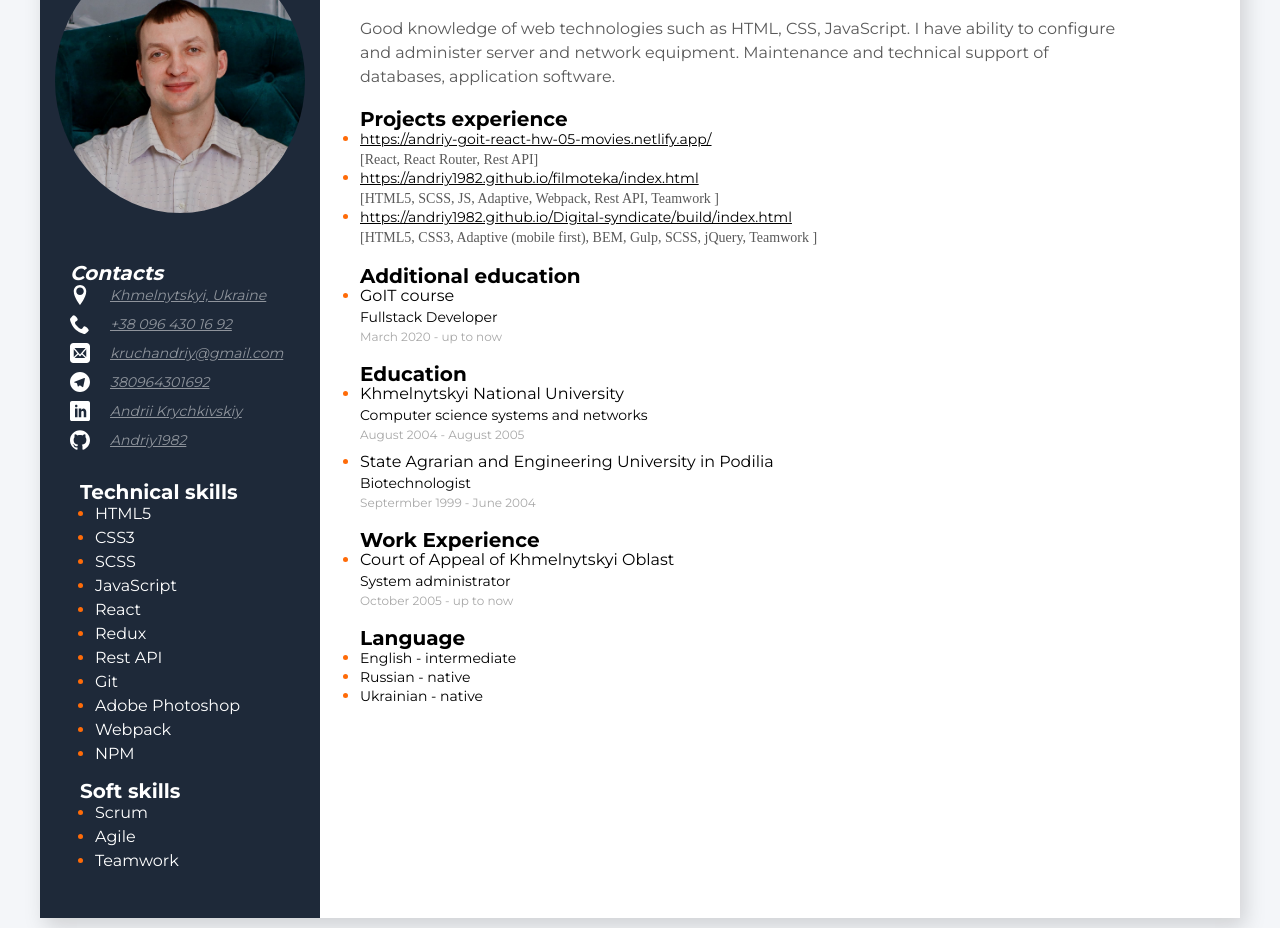
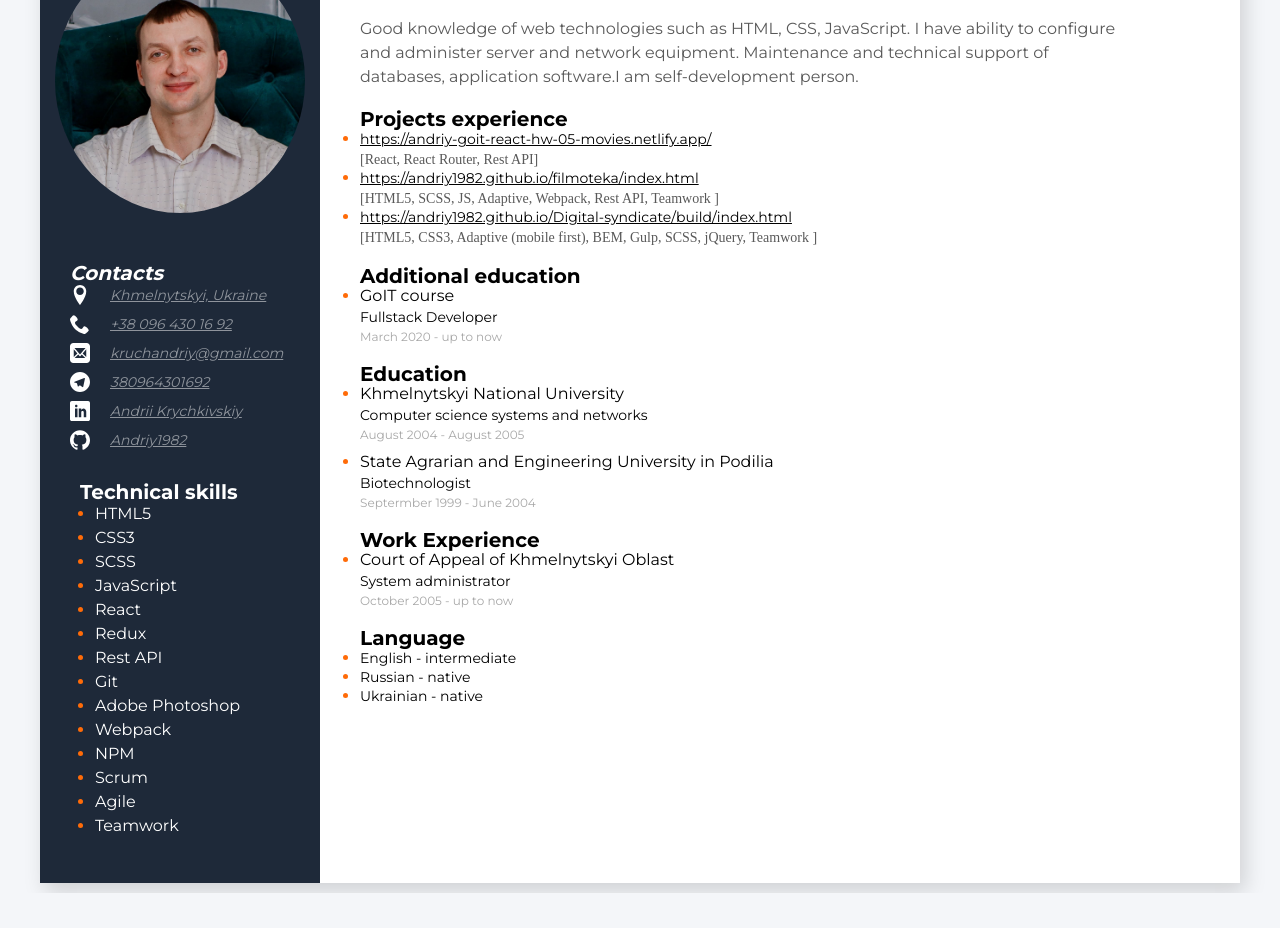
Before and after one commit to Andriy1982/my_CV, a plain HTML site: page index.html in a window 1280 px wide. Shown: the part 92-1020 px from the top of the page. After the commit the page ends 985 px from the top, so only its background shows below. Drawn offline with Linux system fonts and the light colour scheme.

Commit message:
PDF format fixed

```diff
--- a/index.html
+++ b/index.html
@@ -91,9 +91,9 @@
             <li class="aside__item">
               <span class="aside__item-color">NPM</span>
             </li>
-          </ul>
-          <h3 class="section__title">Soft skills</h3>
-          <ul class="aside__list">
+          <!-- </ul> -->
+          <!-- <h3 class="section__title">Soft skills</h3> -->
+          <!-- <ul class="aside__list"> -->
             <li class="aside__item">
               <span class="aside__item-color">Scrum</span>
             </li>
@@ -117,7 +117,7 @@
           <p class="description">
             Good knowledge of web technologies such as HTML, CSS, JavaScript. I have ability to
             configure and administer server and network equipment. Maintenance and technical support
-            of databases, application software.
+            of databases, application software.I am self-development person.
             <!-- I am constantly engaged in self-development,
             improving my English language skills. -->
           </p>
```
